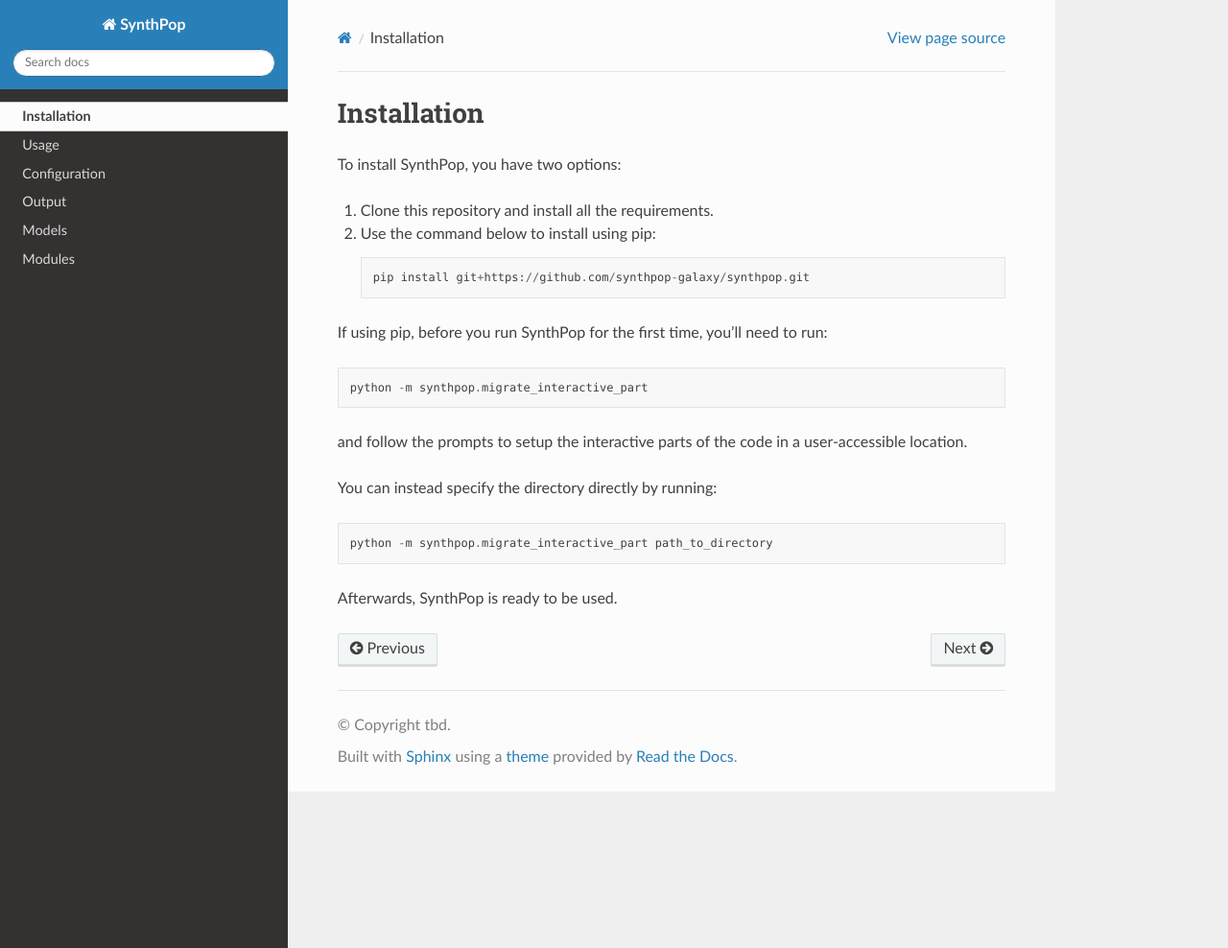
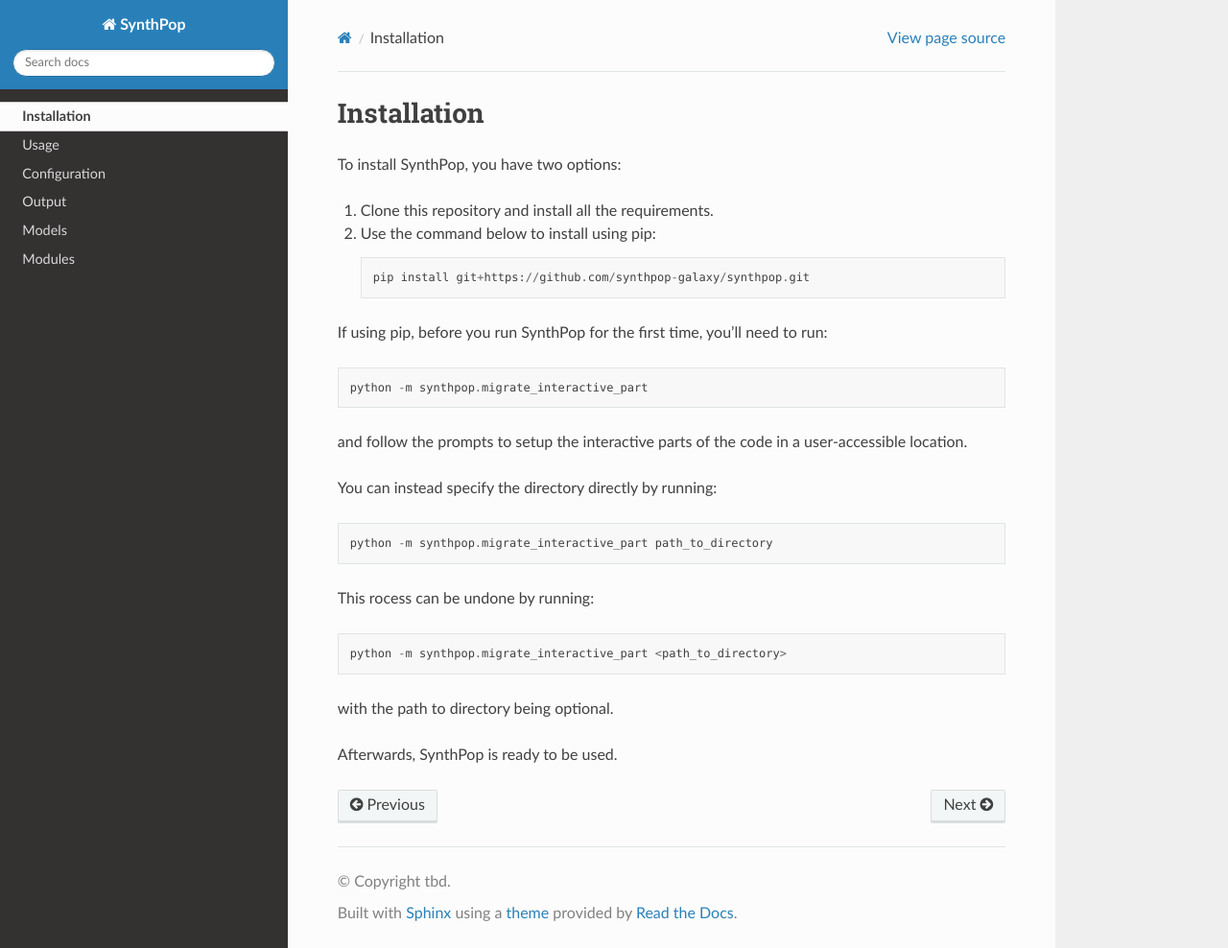
Before and after one commit to synthpop-galaxy/synthpop, a Sphinx documentation site: the page built from docs/source/installation.rst, in a window 1280 px wide and 988 px high. Shown: the whole window at 96% size. Built offline with Sphinx 7.4.7 and the Read the Docs theme 3.1.0, drawn with Linux system fonts in a browser that asks for light colours.

Commit message:
Update installation.rst

```diff
--- a/docs/source/installation.rst
+++ b/docs/source/installation.rst
@@ -18,4 +18,10 @@
 
     python -m synthpop.migrate_interactive_part path_to_directory
 
+This rocess can be undone by running::
+
+    python -m synthpop.migrate_interactive_part <path_to_directory>
+
+with the path to directory being optional.
+
 Afterwards, SynthPop is ready to be used.
```
